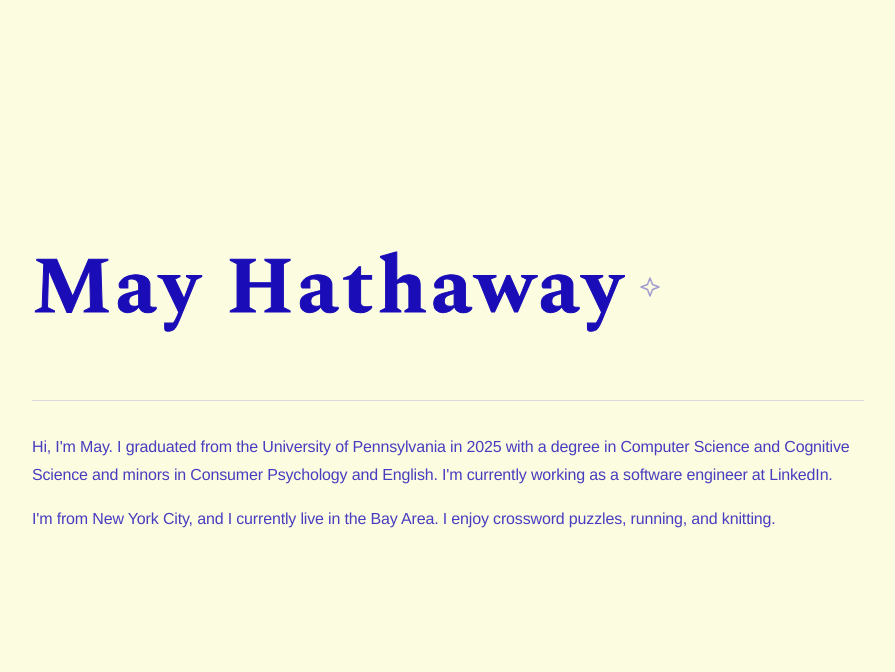
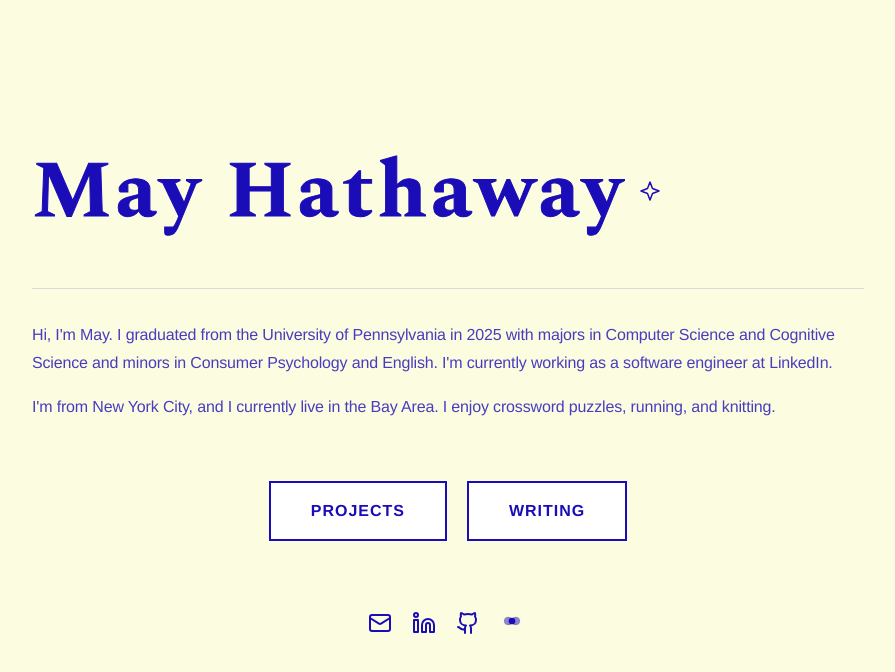
Before and after one commit to mayhathaway/mayhathaway.github.io, a React (Vite) app: page / in a window 1280 px wide. Shown: the top 672 px of the page, without its empty margins (192-1087 px from the left). Built offline with nearby package versions, Linux system fonts and the light colour scheme; a web font is replaced by a local one.

Commit message:
add links

```diff
--- a/src/App.css
+++ b/src/App.css
@@ -15,165 +15,23 @@
     }
   }
 
-/* Header */
-.header {
-  margin-bottom: 5rem;
+  /* About Section */
+  .about {
+    margin-top: 2rem;
+    margin-bottom: 4rem;
   }
 
-@media (min-width: 768px) {
-  .header {
-    margin-bottom: 6rem;
-  }
-}
-
-.header-title-wrapper {
+  .header-wrapper {
     display: flex;
+    justify-content: space-between;
     align-items: center;
-  gap: 0.75rem;
-  margin-bottom: 2rem;
-}
-
-.header h1 {
-  font-size: 2.25rem;
-  font-weight: 400;
-  letter-spacing: -0.01em;
-  color: var(--text-color);
-}
-
-@media (min-width: 768px) {
-  .header h1 {
-    font-size: 3rem;
-  }
-}
-
-.header-content {
-  display: flex;
-  flex-direction: column;
-  gap: 1.5rem;
-  align-items: flex-start;
-}
-
-@media (min-width: 768px) {
-  .header-content {
-    flex-direction: row;
-    gap: 3rem;
-  }
-}
-
-.header-image-wrapper {
-  width: 100%;
-  position: relative;
-}
-
-@media (min-width: 768px) {
-  .header-image-wrapper {
-    width: auto;
-  }
-}
-
-.header-image {
-  width: 100%;
-  height: auto;
-  object-fit: cover;
-  border: 1px solid #e5e5e5;
-}
-
-@media (min-width: 768px) {
-  .header-image {
-    width: 16rem;
-  }
-}
-
-.header-image-sparkle {
-  position: absolute;
-  bottom: -0.5rem;
-  right: -0.5rem;
-  opacity: 0.3;
-}
-
-.header-info {
-  flex: 1;
-  font-size: 0.875rem;
-  color: var(--text-color-70);
-}
-
-@media (min-width: 768px) {
-  .header-info {
-    font-size: 1rem;
-  }
-}
-
-.nav-bar {
-  border-bottom: 1px solid #e5e5e5;
-  padding-bottom: 0.5rem;
-  margin-bottom: 1rem;
-}
-
-.nav-link {
-  color: var(--text-color);
-  text-decoration: none;
-  transition: color 0.2s;
-}
-
-.nav-link:hover {
-  color: var(--text-color-80);
-}
-
-.nav-separator {
-  margin: 0 0.5rem;
-}
-
-.writing-options {
-  margin-top: 1rem;
-  font-size: 0.875rem;
-}
-
-.writing-link {
-  display: block;
-  color: var(--text-color-70);
-  text-decoration: none;
-  border-left: 2px solid var(--border-color-20);
-  padding-left: 0.75rem;
-  padding-top: 0.25rem;
-  padding-bottom: 0.25rem;
-  margin-bottom: 0.5rem;
-  display: flex;
-  align-items: center;
-  gap: 0.5rem;
-  transition: color 0.2s;
-}
-
-.writing-link:hover {
-  color: var(--text-color);
-}
-
-.writing-link.writing-link-green:hover {
-  color: #23493C;
-}
-
-.writing-link-icon {
-  opacity: 0;
-  transition: opacity 0.2s;
-}
-
-.writing-link:hover .writing-link-icon {
-  opacity: 0.6;
-}
-
-/* About Section */
-.about {
-  margin-top: 8rem;
-  margin-bottom: 4rem;
+    margin-bottom: 30px;
   }
 
   .name-title-wrapper {
     display: flex;
     align-items: center;
     gap: 0.75rem;
-  margin-bottom: 1rem;
-  max-width: 56rem;
-  margin-left: auto;
-  margin-right: auto;
   }
 
   .name-title {
@@ -187,10 +45,19 @@
 
   .name-star {
     color: var(--text-color);
-  opacity: 0.4;
     width: 1rem;
     height: 1rem;
     flex-shrink: 0;
+  }
+
+  @media (min-width: 768px) {
+    .name-title {
+      font-size: 5rem;
+    }
+    .name-star {
+      width: 1.5rem;
+      height: 1.5rem;
+    }
   }
 
   .about-content {
@@ -207,29 +74,6 @@
     margin-bottom: 2rem;
   }
 
-@media (min-width: 768px) {
-  .name-title {
-    font-size: 5rem;
-  }
-  .name-star {
-    width: 1.5rem;
-    height: 1.5rem;
-  }
-}
-
-.about h2 {
-  font-size: 1.25rem;
-  font-weight: 400;
-  color: var(--text-color);
-  letter-spacing: -0.02em;
-}
-
-@media (min-width: 768px) {
-  .about h2 {
-    font-size: 1.5rem;
-  }
-}
-
   .about-text {
     color: var(--text-color-80);
     line-height: 1.75;
@@ -241,67 +85,49 @@
     margin-bottom: 1rem;
   }
 
-.about-text em {
-  color: var(--text-color-90);
+  /* Navigation Boxes */
+  .nav-boxes {
+    display: flex;
+    gap: 20px;
+    margin-top: 60px;
+    justify-content: center;
   }
 
-.about-location {
-  margin-top: 2rem;
-  font-size: 0.875rem;
-  color: rgba(0, 0, 0, 0.6);
+  .nav-box {
+    padding: 15px 40px;
+    border: 2px solid #1a0db8;
+    background-color: #fff;
+    color: #1a0db8;
+    text-decoration: none;
+    font-weight: 600;
+    font-size: 16px;
+    letter-spacing: 1px;
+    transition: all 0.3s ease;
+    cursor: pointer;
+  }
+
+  .nav-box:hover {
+    background-color: #1a0db8;
+    color: #fff;
+  }
+
+  /* Social Icons */
+  .social-icons {
+    display: flex;
+    gap: 20px;
+    justify-content: center;
+    margin: 70px 5px 5px 0;
+  }
+
+  .social-icon {
+    color: #1a0db8;
+    transition: all 0.3s ease;
     display: flex;
     align-items: center;
-  gap: 0.5rem;
+    justify-content: center;
   }
 
-/* Footer */
-.footer {
-  margin-top: 8rem;
-  padding-top: 2rem;
-  border-top: 1px solid #e5e5e5;
+  .social-icon svg {
+    width: 24px;
+    height: 24px;
   }
-
-.footer-content {
-  font-size: 0.75rem;
-  color: rgba(0, 0, 0, 0.5);
-  display: flex;
-  align-items: center;
-  gap: 0.5rem;
-}
-
-/* Animations */
-@keyframes fadeIn {
-  from {
-    opacity: 0;
-    transform: translateY(-4px);
-  }
-  to {
-    opacity: 1;
-    transform: translateY(0);
-  }
-}
-
-.animate-fadeIn {
-  animation: fadeIn 0.3s ease-out;
-}
-
-/* Colors for SVG components */
-.text-dark-blue {
-  color: #1C2E4A;
-}
-
-.text-green {
-  color: #23493C;
-}
-
-.opacity-40 {
-  opacity: 0.4;
-}
-
-.opacity-30 {
-  opacity: 0.3;
-}
-
-.opacity-20 {
-  opacity: 0.2;
-}
--- a/src/App.jsx
+++ b/src/App.jsx
@@ -1,4 +1,3 @@
-import Sparkle from './components/Sparkle'
 import Star from './components/Star'
 import './App.css'
 
@@ -16,12 +15,47 @@ function App() {
           <div className="about-content">
             <div className="about-text">
               <p>
-                Hi, I'm May. I graduated from the University of Pennsylvania in 2025 with a degree in Computer Science and Cognitive Science and minors in Consumer Psychology and English. I'm currently working as a software engineer at LinkedIn.
+                Hi, I'm May. I graduated from the University of Pennsylvania in 2025 with majors in Computer Science and Cognitive Science and minors in Consumer Psychology and English. I'm currently working as a software engineer at LinkedIn.
               </p>
               <p>
                 I'm from New York City, and I currently live in the Bay Area. I enjoy crossword puzzles, running, and knitting.
               </p>
             </div>
+          </div>
+          <div className="nav-boxes">
+            <a href="/projects" className="nav-box">
+              PROJECTS
+            </a>
+            <a href="/writing" className="nav-box">
+              WRITING
+            </a>
+          </div>
+          <div className="social-icons">
+            <a href="mailto:mayhath@gmail.com" className="social-icon" aria-label="Email">
+              <svg xmlns="http://www.w3.org/2000/svg" width="24" height="24" viewBox="0 0 24 24" fill="none" stroke="currentColor" strokeWidth="2" strokeLinecap="round" strokeLinejoin="round">
+                <rect x="2" y="4" width="20" height="16" rx="2"/>
+                <path d="m22 7-8.97 5.7a1.94 1.94 0 0 1-2.06 0L2 7"/>
+              </svg>
+            </a>
+            <a href="https://linkedin.com/in/mayhathaway" className="social-icon" target="_blank" rel="noopener noreferrer" aria-label="LinkedIn">
+              <svg xmlns="http://www.w3.org/2000/svg" width="24" height="24" viewBox="0 0 24 24" fill="none" stroke="currentColor" strokeWidth="2" strokeLinecap="round" strokeLinejoin="round">
+                <path d="M16 8a6 6 0 0 1 6 6v7h-4v-7a2 2 0 0 0-2-2 2 2 0 0 0-2 2v7h-4v-7a6 6 0 0 1 6-6z"/>
+                <rect x="2" y="9" width="4" height="12"/>
+                <circle cx="4" cy="4" r="2"/>
+              </svg>
+            </a>
+            <a href="https://github.com/mayhathaway" className="social-icon" target="_blank" rel="noopener noreferrer" aria-label="GitHub">
+              <svg xmlns="http://www.w3.org/2000/svg" width="24" height="24" viewBox="0 0 24 24" fill="none" stroke="currentColor" strokeWidth="2" strokeLinecap="round" strokeLinejoin="round">
+                <path d="M15 22v-4a4.8 4.8 0 0 0-1-3.5c3 0 6-2 6-5.5.08-1.25-.27-2.48-1-3.5.28-1.15.28-2.35 0-3.5 0 0-1 0-3 1.5-2.64-.5-5.36-.5-8 0C6 2 5 2 5 2c-.3 1.15-.3 2.35 0 3.5A5.403 5.403 0 0 0 4 9c0 3.5 3 5.5 6 5.5-.39.49-.68 1.05-.85 1.65-.17.6-.22 1.23-.15 1.85v4"/>
+                <path d="M9 18c-4.51 2-5-2-7-2"/>
+              </svg>
+            </a>
+            <a href="https://letterboxd.com/semiotics" className="social-icon" target="_blank" rel="noopener noreferrer" aria-label="Letterboxd">
+              <svg xmlns="http://www.w3.org/2000/svg" width="24" height="24" viewBox="0 0 24 24" fill="currentColor">
+                <path d="M8.224 14.352a4.447 4.447 0 0 1-3.776-2.087 4.447 4.447 0 0 1 0-4.53A4.448 4.448 0 0 1 8.224 5.65a4.447 4.447 0 0 1 3.775 2.086 4.447 4.447 0 0 1 0 4.53 4.447 4.447 0 0 1-3.775 2.086zm7.552 0a4.447 4.447 0 0 1-3.776-2.087 4.447 4.447 0 0 1 0-4.53 4.448 4.448 0 0 1 3.776-2.086 4.447 4.447 0 0 1 3.775 2.086 4.447 4.447 0 0 1 0 4.53 4.447 4.447 0 0 1-3.775 2.086z" opacity=".5"/>
+                <circle cx="12" cy="10.001" r="3.335"/>
+              </svg>
+            </a>
           </div>
         </section>
       </div>
```
Lines whose indentation alone changed are shown as unchanged.
